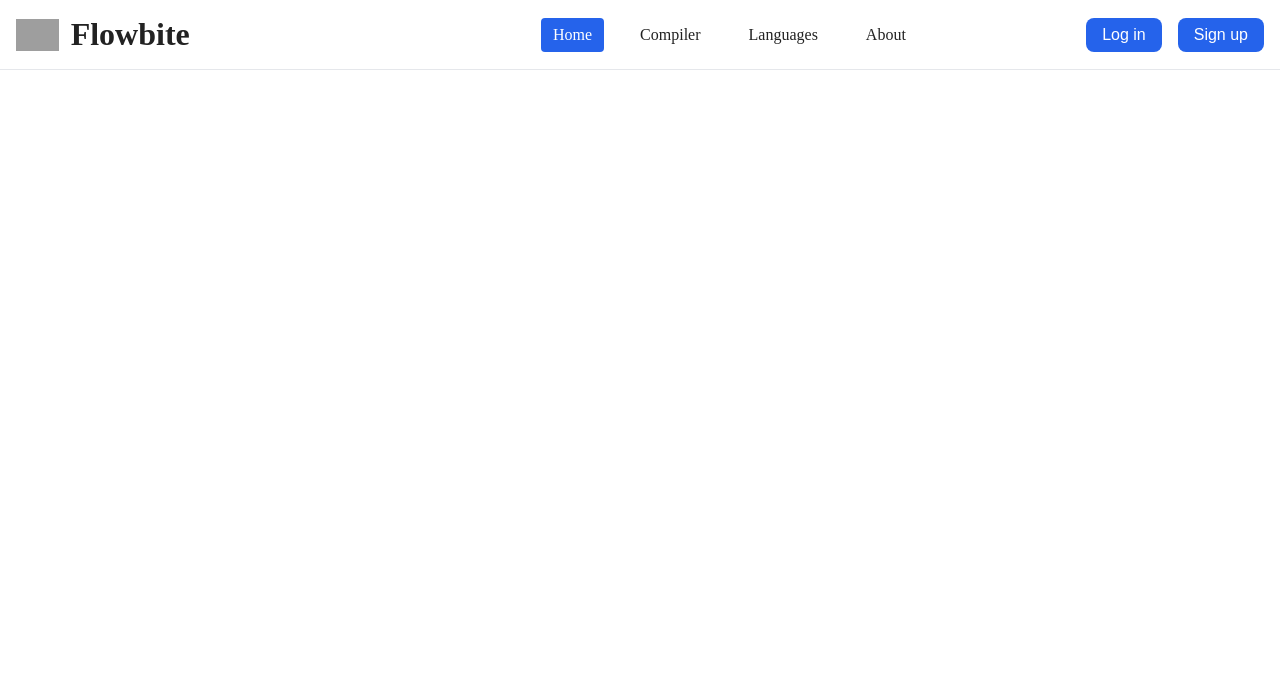
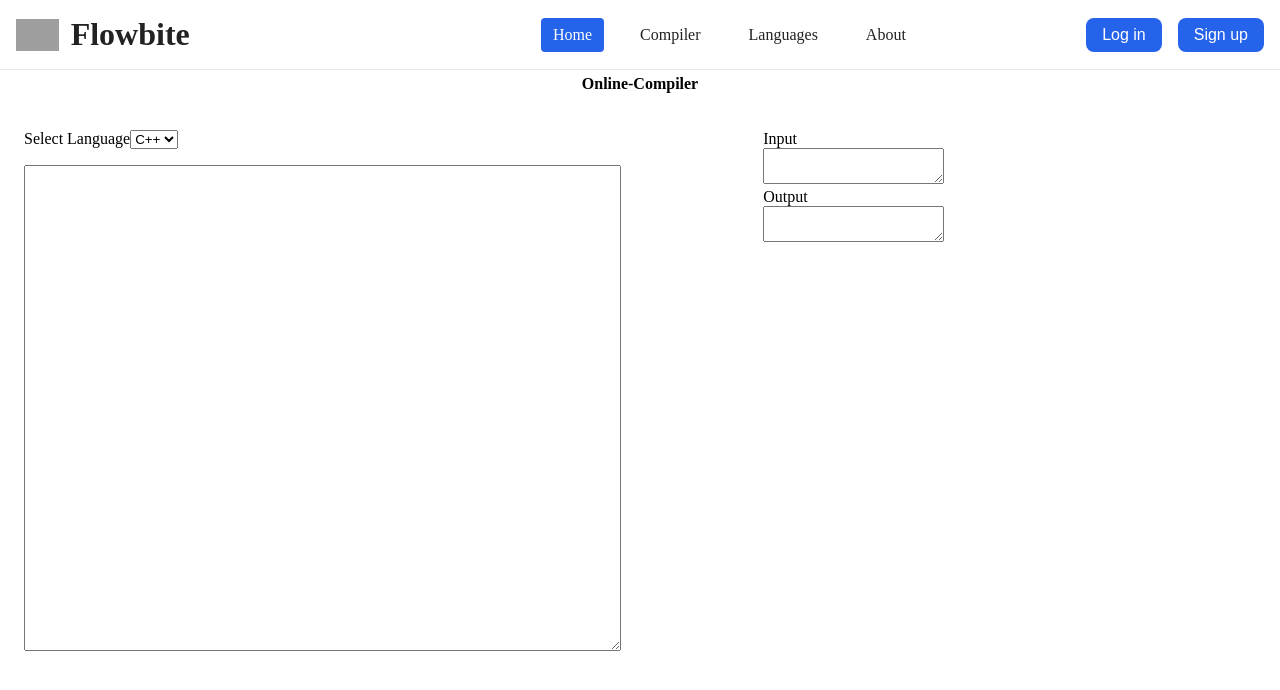
Before and after one commit to amrita-coding/Online-code-compiler, an Angular app: page / in a window 1280 px wide. Shown: the top 690 px of the page. Built offline with nearby package versions, Linux system fonts and the light colour scheme; grey boxes are pictures that could not be loaded.

Commit message:
Add HomeComponent and integrate it into the main application

```diff
--- a/src/app/app.component.html
+++ b/src/app/app.component.html
@@ -1,2 +1,3 @@
 
 <app-navbar></app-navbar>
+<app-home></app-home>
--- a/src/app/app.component.ts
+++ b/src/app/app.component.ts
@@ -1,11 +1,12 @@
 import { Component } from '@angular/core';
 import { RouterOutlet } from '@angular/router';
 import { NavbarComponent } from './common/navbar/navbar.component';
+import { HomeComponent } from "./home/home.component";
 
 @Component({
   selector: 'app-root',
   standalone: true,
-  imports: [RouterOutlet,NavbarComponent],
+  imports: [RouterOutlet, NavbarComponent, HomeComponent],
   templateUrl: './app.component.html',
   styleUrl: './app.component.css'
 })
--- /dev/null
+++ b/src/app/home/home.component.css
@@ -0,0 +1,34 @@
+
+.content{
+    margin-top: 75px;
+
+}
+.main-section{
+    display: flex;
+    padding: 1rem;
+}
+.code{
+    /* display: flex;e */
+    width: 60%;
+}
+.ip-op{
+    /* display: flex; */
+    width: 40%;
+}
+select{
+    /* display:block; */
+
+
+}
+span{
+    display: block;
+}
+h4{
+    text-align: center;
+}
+
+.source-code{
+     width: 80%;
+    margin-top: 1rem;
+    height: 60vh;
+}
--- /dev/null
+++ b/src/app/home/home.component.html
@@ -0,0 +1,26 @@
+<div class="content">
+    <h4>Online-Compiler</h4>
+    <div class="main-section">
+        <div class="code">
+            <div>
+                <label for="Select Language">Select Language</label>
+                <select name="Languages">
+                    <option value="C++">C++</option>
+                </select>
+            </div>
+            <textarea name="" class="source-code"></textarea>
+        </div>
+        <div class="ip-op">
+            <div class="ip-box">
+                <span>Input</span>
+                <textarea name=""></textarea>
+            </div>
+            <div class="op-box">
+                <span>Output</span>
+                <textarea name=""></textarea>
+            </div>
+
+        </div>
+    </div>
+
+</div>
```
Also changed, not shown: src/app/home/home.component.ts (added, +12 -0 lines).
